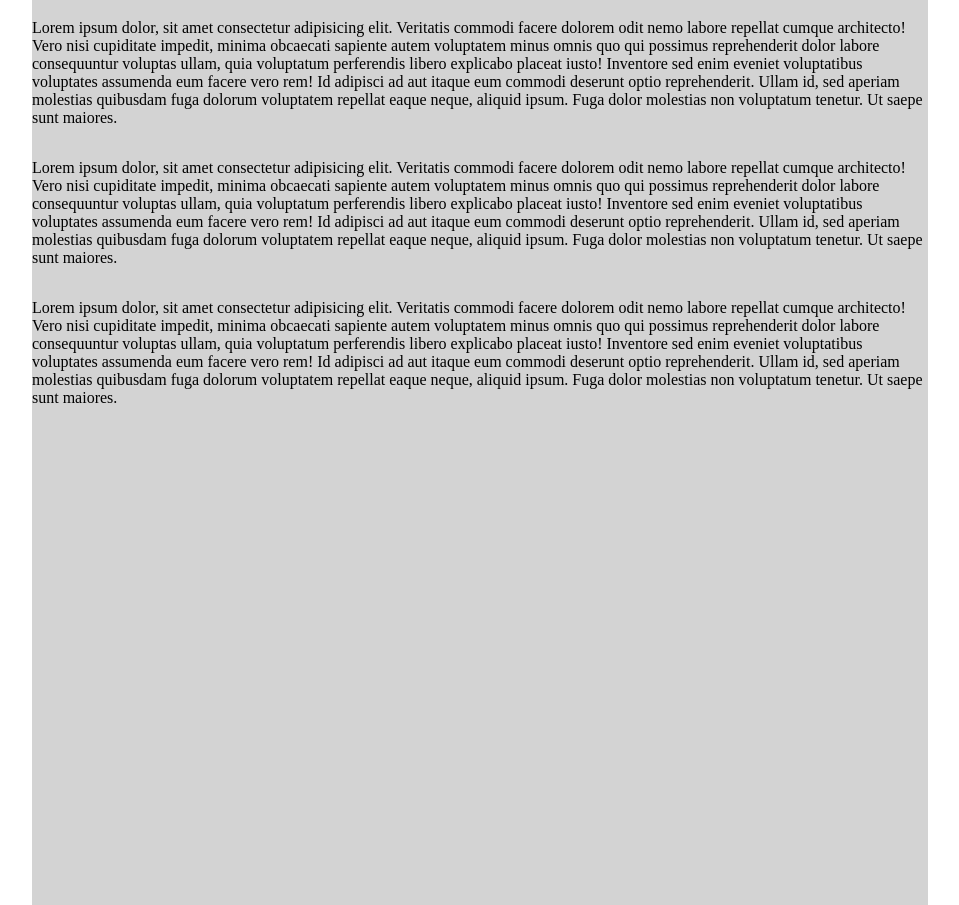
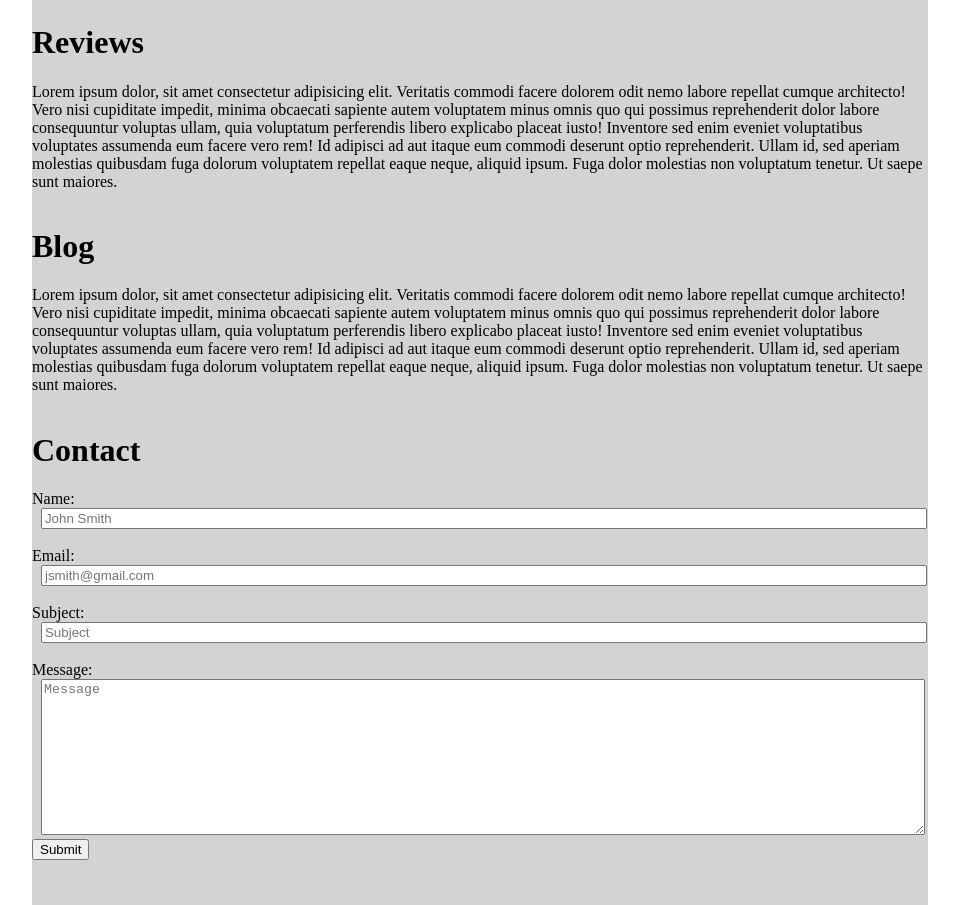
Before and after one commit to khemsoth/MorningCoffeeMarketing, a website: page index.html in a window 1280 px wide. Shown: the part 1175-2080 px from the top of the page, without its empty margins (160-1119 px from the left). Drawn offline with Linux system fonts and the light colour scheme; files that its build step writes are made by us from their sources.

Commit message:
added contact form (nonfunctional)

```diff
--- a/assets/css/style.css
+++ b/assets/css/style.css
@@ -1,6 +1,19 @@
 body {
   margin: 0;
   padding: 0;
+}
+
+input {
+  width: 100%
+}
+
+textarea {
+  width: 100%;
+}
+
+.input {
+  width: 98%;
+  margin: 0 auto;
 }
 
 .container {
--- a/index.html
+++ b/index.html
@@ -55,13 +55,37 @@
         </div>
       </div>
       <div class="reviews" id="reviews">
+        <h1 class="review-title">Reviews</h1>
         <p>Lorem ipsum dolor, sit amet consectetur adipisicing elit. Veritatis commodi facere dolorem odit nemo labore repellat cumque architecto! Vero nisi cupiditate impedit, minima obcaecati sapiente autem voluptatem minus omnis quo qui possimus reprehenderit dolor labore consequuntur voluptas ullam, quia voluptatum perferendis libero explicabo placeat iusto! Inventore sed enim eveniet voluptatibus voluptates assumenda eum facere vero rem! Id adipisci ad aut itaque eum commodi deserunt optio reprehenderit. Ullam id, sed aperiam molestias quibusdam fuga dolorum voluptatem repellat eaque neque, aliquid ipsum. Fuga dolor molestias non voluptatum tenetur. Ut saepe sunt maiores.</p>
       </div>
       <div class="blog" id="blog">
+        <h1 class="blog-title">Blog</h1>
         <p>Lorem ipsum dolor, sit amet consectetur adipisicing elit. Veritatis commodi facere dolorem odit nemo labore repellat cumque architecto! Vero nisi cupiditate impedit, minima obcaecati sapiente autem voluptatem minus omnis quo qui possimus reprehenderit dolor labore consequuntur voluptas ullam, quia voluptatum perferendis libero explicabo placeat iusto! Inventore sed enim eveniet voluptatibus voluptates assumenda eum facere vero rem! Id adipisci ad aut itaque eum commodi deserunt optio reprehenderit. Ullam id, sed aperiam molestias quibusdam fuga dolorum voluptatem repellat eaque neque, aliquid ipsum. Fuga dolor molestias non voluptatum tenetur. Ut saepe sunt maiores.</p>
       </div>
       <div class="contact" id="contact">
-        <p>Lorem ipsum dolor, sit amet consectetur adipisicing elit. Veritatis commodi facere dolorem odit nemo labore repellat cumque architecto! Vero nisi cupiditate impedit, minima obcaecati sapiente autem voluptatem minus omnis quo qui possimus reprehenderit dolor labore consequuntur voluptas ullam, quia voluptatum perferendis libero explicabo placeat iusto! Inventore sed enim eveniet voluptatibus voluptates assumenda eum facere vero rem! Id adipisci ad aut itaque eum commodi deserunt optio reprehenderit. Ullam id, sed aperiam molestias quibusdam fuga dolorum voluptatem repellat eaque neque, aliquid ipsum. Fuga dolor molestias non voluptatum tenetur. Ut saepe sunt maiores.</p>
+        <h1 class="contact-title">Contact</h1>
+        <form>
+          <label for="Name">Name:</label><br>
+          <div class="input">
+           <input type="text" name="Name" id="contact-name" placeholder="John Smith">
+          </div>
+          <br>
+          <label for="Email">Email:</label><br>
+          <div class="input">
+            <input type="email" name="Email" id="contact-email" placeholder="jsmith@gmail.com">
+          </div>
+          <br>
+          <label for="Subject">Subject:</label><br>
+          <div class="input">
+            <input type="text" name="Subject" id="contact-subject" placeholder="Subject">
+          </div>
+          <br>
+          <label for="Message">Message:</label><br>
+          <div class="input">
+            <textarea name="Message" id="contact-message" cols="30" rows="10" placeholder="Message"></textarea>
+          </div>
+          <button class="submit-btn">Submit</button>
+        </form>
       </div>
     </div>
   </div>
```
